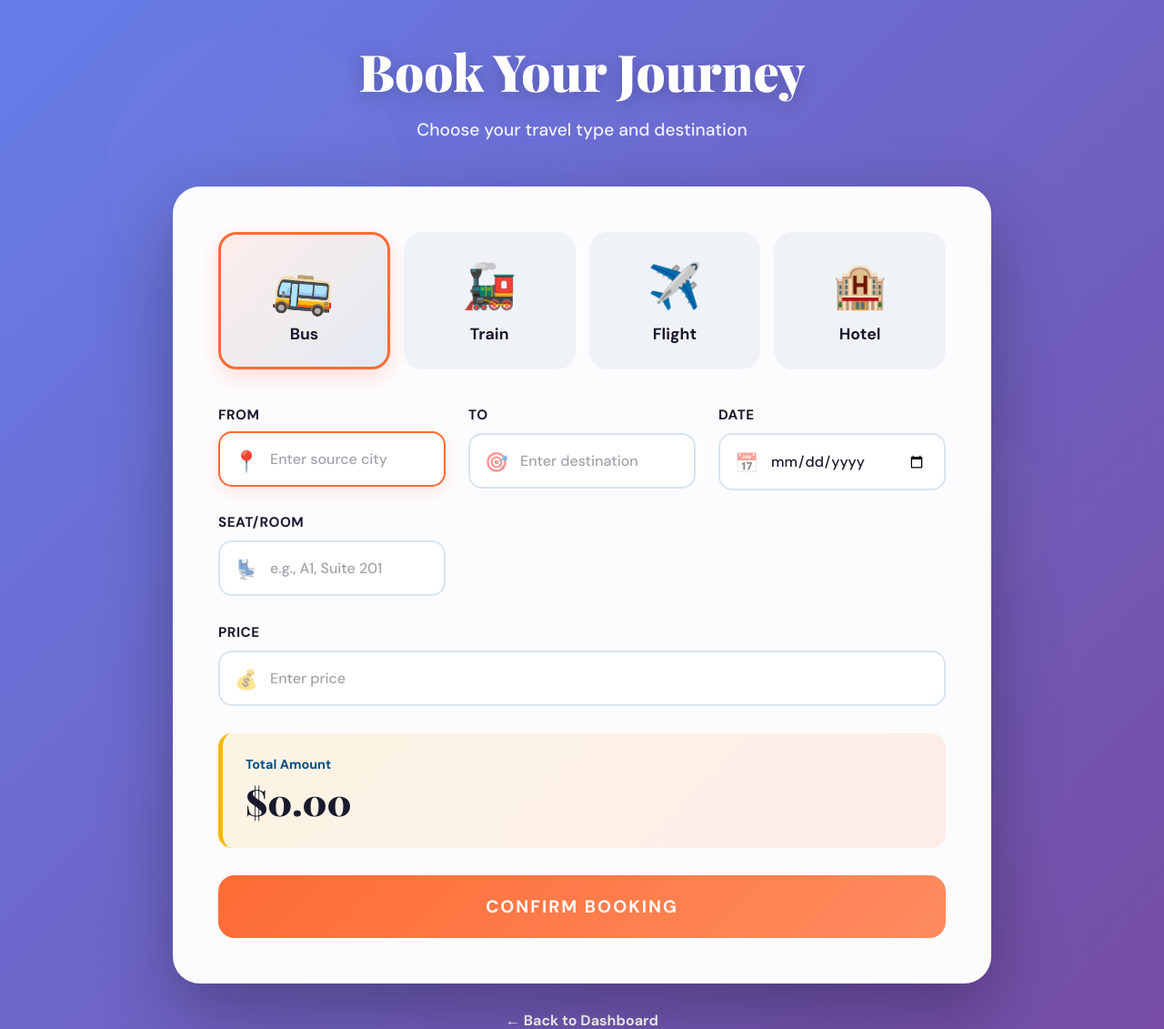
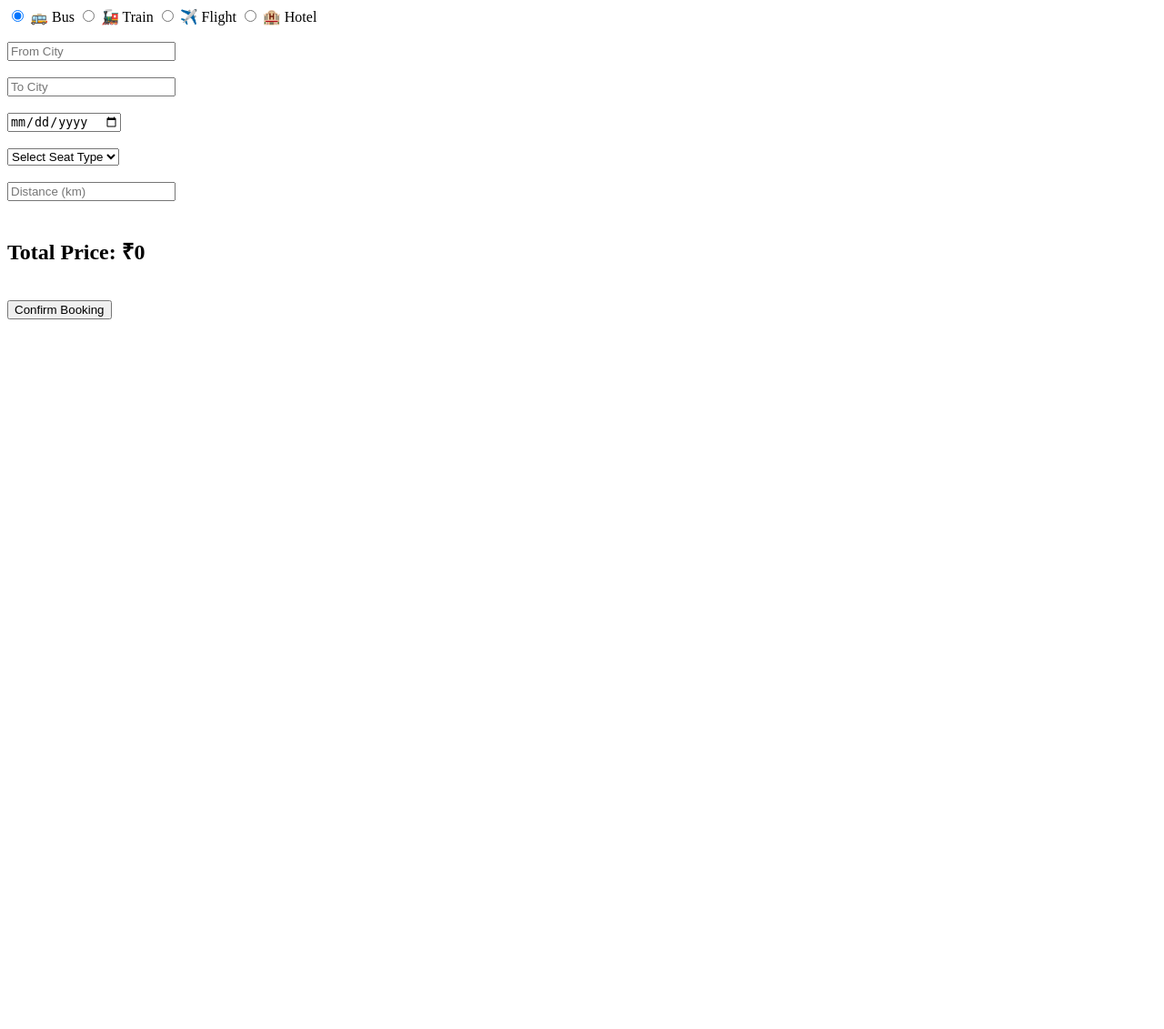
Before and after one commit to abdulmusawwir2/TravelGo-aws, a Flask app: page /booking in a window 1280 px wide. Shown: the top 1131 px of the page at 91% size. After the commit the page ends 351 px from the top, so only its background shows below. Run offline with Flask 3, Linux system fonts and the light colour scheme; the visitor is signed in with stand-in values (Sample User, id 1).

Commit message:
commited booking.html

```diff
--- a/app.py
+++ b/app.py
@@ -1,10 +1,22 @@
 from flask import Flask, render_template, request, redirect, session, flash
 from services.dynamodb_service import create_user, get_user, create_booking, get_user_bookings
 from services.sns_service import send_booking_email
-from decimal import Decimal
 
 app = Flask(__name__)
 app.secret_key = "travelgo_secret"
+
+
+# 🔥 PRICE CALCULATION FUNCTION (NEW)
+def calculate_price(type, distance):
+    if type == "Bus":
+        return distance * 5
+    elif type == "Train":
+        return distance * 3
+    elif type == "Flight":
+        return distance * 10
+    elif type == "Hotel":
+        return distance * 2000
+    return 0
 
 
 @app.route("/")
@@ -53,9 +65,6 @@ def login():
 
 
 # DASHBOARD
-from services.dynamodb_service import get_user_bookings
-
-
 @app.route("/dashboard")
 def dashboard():
 
@@ -74,7 +83,6 @@ def dashboard():
         cities.add(b["destination"])
 
     cities_visited = len(cities)
-
     reward_points = total_trips * 10
 
     return render_template(
@@ -91,11 +99,8 @@ def dashboard():
 # LOGOUT
 @app.route("/logout")
 def logout():
-
     session.pop("user", None)
-
     flash("You have been logged out.", "info")
-
     return redirect("/login")
 
 
@@ -115,8 +120,14 @@ def booking():
         destination = request.form["destination"]
         date = request.form["date"]
         seat = request.form["seat"]
-        price = request.form["price"]
 
+        # 🔥 GET DISTANCE (NEW)
+        distance = float(request.form["distance"])
+
+        # 🔥 BACKEND PRICE CALCULATION (IMPORTANT)
+        price = calculate_price(type, distance)
+
+        # 🔥 SAVE BOOKING
         booking_id = create_booking(
             email,
             type,
@@ -127,6 +138,7 @@ def booking():
             price
         )
 
+        # 🔥 EMAIL MESSAGE
         message = f"""
 Booking Confirmed!
 
@@ -136,7 +148,8 @@ From: {source}
 To: {destination}
 Date: {date}
 Seat: {seat}
-Price: ${price}
+Distance: {distance} km
+Price: ₹{price}
 """
 
         print("Sending SNS email...")
@@ -155,3 +168,162 @@ Price: ${price}
 
 if __name__ == "__main__":
     app.run(host="0.0.0.0", port=5000, debug=True)
+
+
+# from flask import Flask, render_template, request, redirect, session, flash
+# from services.dynamodb_service import create_user, get_user, create_booking, get_user_bookings
+# from services.sns_service import send_booking_email
+# from decimal import Decimal
+
+# app = Flask(__name__)
+# app.secret_key = "travelgo_secret"
+
+
+# @app.route("/")
+# def home():
+#     return redirect("/login")
+
+
+# # REGISTER
+# @app.route("/register", methods=["GET", "POST"])
+# def register():
+
+#     if request.method == "POST":
+
+#         email = request.form["email"]
+#         name = request.form["name"]
+#         password = request.form["password"]
+
+#         create_user(email, name, password)
+
+#         flash("Account created successfully! Please login.", "success")
+#         return redirect("/login")
+
+#     return render_template("register.html")
+
+
+# # LOGIN
+# @app.route("/login", methods=["GET", "POST"])
+# def login():
+
+#     if request.method == "POST":
+
+#         email = request.form["email"]
+#         password = request.form["password"]
+
+#         user = get_user(email)
+
+#         if user and user["password"] == password:
+#             session["user"] = email
+#             flash(f"Welcome back, {email}!", "success")
+#             return redirect("/dashboard")
+
+#         else:
+#             flash("Invalid email or password.", "error")
+
+#     return render_template("login.html")
+
+
+# # DASHBOARD
+# from services.dynamodb_service import get_user_bookings
+
+
+# @app.route("/dashboard")
+# def dashboard():
+
+#     if "user" not in session:
+#         return redirect("/login")
+
+#     email = session["user"]
+
+#     bookings = get_user_bookings(email)
+
+#     total_trips = len(bookings)
+#     total_saved = sum(float(b["price"]) for b in bookings)
+
+#     cities = set()
+#     for b in bookings:
+#         cities.add(b["destination"])
+
+#     cities_visited = len(cities)
+
+#     reward_points = total_trips * 10
+
+#     return render_template(
+#         "dashboard.html",
+#         email=email,
+#         total_trips=total_trips,
+#         cities=cities_visited,
+#         reward_points=reward_points,
+#         total_saved=total_saved,
+#         bookings=bookings
+#     )
+
+
+# # LOGOUT
+# @app.route("/logout")
+# def logout():
+
+#     session.pop("user", None)
+
+#     flash("You have been logged out.", "info")
+
+#     return redirect("/login")
+
+
+# # BOOKING
+# @app.route("/booking", methods=["GET", "POST"])
+# def booking():
+
+#     if "user" not in session:
+#         return redirect("/login")
+
+#     if request.method == "POST":
+
+#         email = session["user"]
+
+#         type = request.form["type"]
+#         source = request.form["source"]
+#         destination = request.form["destination"]
+#         date = request.form["date"]
+#         seat = request.form["seat"]
+#         price = request.form["price"]
+
+#         booking_id = create_booking(
+#             email,
+#             type,
+#             source,
+#             destination,
+#             date,
+#             seat,
+#             price
+#         )
+
+#         message = f"""
+# Booking Confirmed!
+
+# Booking ID: {booking_id}
+# Type: {type}
+# From: {source}
+# To: {destination}
+# Date: {date}
+# Seat: {seat}
+# Price: ${price}
+# """
+
+#         print("Sending SNS email...")
+#         send_booking_email(message)
+#         print("SNS email sent")
+
+#         flash(
+#             f"Booking Successful! {type} from {source} to {destination}. Booking ID: {booking_id}",
+#             "success"
+#         )
+
+#         return redirect("/dashboard")
+
+#     return render_template("booking.html")
+
+
+# if __name__ == "__main__":
+#     app.run(host="0.0.0.0", port=5000, debug=True)
--- a/templates/booking.html
+++ b/templates/booking.html
@@ -1,4 +1,86 @@
-<!DOCTYPE html>
+<!-- UPDATED BOOKING.HTML -->
+
+<div class="booking-card">
+<form method="POST" id="bookingForm">
+
+    <!-- Travel Types -->
+    <div class="travel-types">
+        <label><input type="radio" name="type" value="Bus" checked> 🚌 Bus</label>
+        <label><input type="radio" name="type" value="Train"> 🚂 Train</label>
+        <label><input type="radio" name="type" value="Flight"> ✈️ Flight</label>
+        <label><input type="radio" name="type" value="Hotel"> 🏨 Hotel</label>
+    </div>
+
+    <br>
+
+    <!-- Inputs -->
+    <input type="text" name="source" placeholder="From City" required>
+    <br><br>
+
+    <input type="text" name="destination" placeholder="To City" required>
+    <br><br>
+
+    <input type="date" name="date" required>
+    <br><br>
+
+    <!-- Seat Dropdown -->
+    <select name="seat" required>
+        <option value="">Select Seat Type</option>
+        <option value="Window">Window Seat</option>
+        <option value="Middle">Middle Seat</option>
+        <option value="Aisle">Aisle Seat</option>
+        <option value="Sleeper">Sleeper</option>
+        <option value="Luxury">Luxury</option>
+    </select>
+    <br><br>
+
+    <!-- Distance -->
+    <input type="number" id="distance" placeholder="Distance (km)" required>
+    <br><br>
+
+    <!-- Hidden Price -->
+    <input type="hidden" name="price" id="priceInput">
+
+    <!-- Price Display -->
+    <h2>Total Price: <span id="priceDisplay">₹0</span></h2>
+
+    <br>
+
+    <button type="submit" class="submit-btn">Confirm Booking</button>
+
+</form>
+</div>
+
+<script>
+const distance = document.getElementById("distance");
+const priceDisplay = document.getElementById("priceDisplay");
+const priceInput = document.getElementById("priceInput");
+
+function calculatePrice() {
+    let dist = parseFloat(distance.value) || 0;
+    let type = document.querySelector('input[name="type"]:checked').value;
+
+    let rate = 0;
+
+    if (type === "Bus") rate = 5;
+    else if (type === "Train") rate = 3;
+    else if (type === "Flight") rate = 10;
+    else if (type === "Hotel") rate = 2000;
+
+    let price = dist * rate;
+
+    priceDisplay.innerText = "₹" + price;
+    priceInput.value = price;
+}
+
+distance.addEventListener("input", calculatePrice);
+
+document.querySelectorAll('input[name="type"]').forEach(el => {
+    el.addEventListener("change", calculatePrice);
+});
+</script>
+
+<!-- <!DOCTYPE html>
 <html lang="en">
 
 <head>
@@ -656,4 +738,4 @@
         </script>
         </body>
 
-        </html>
+        </html> -->
```
Also changed, not shown: templates/dashboard.html (+57 -2 lines).
